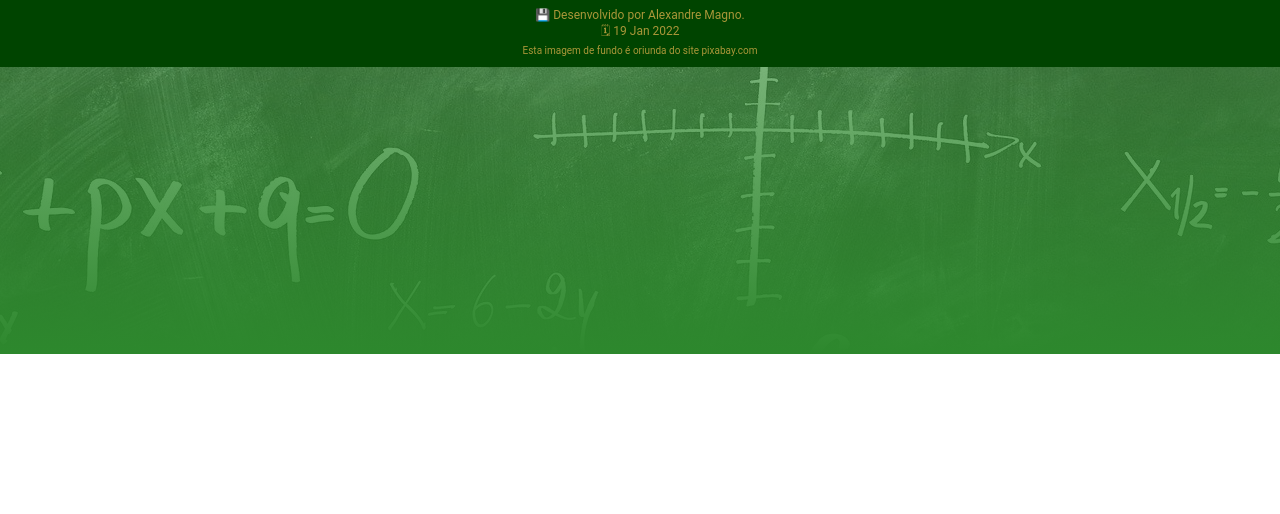
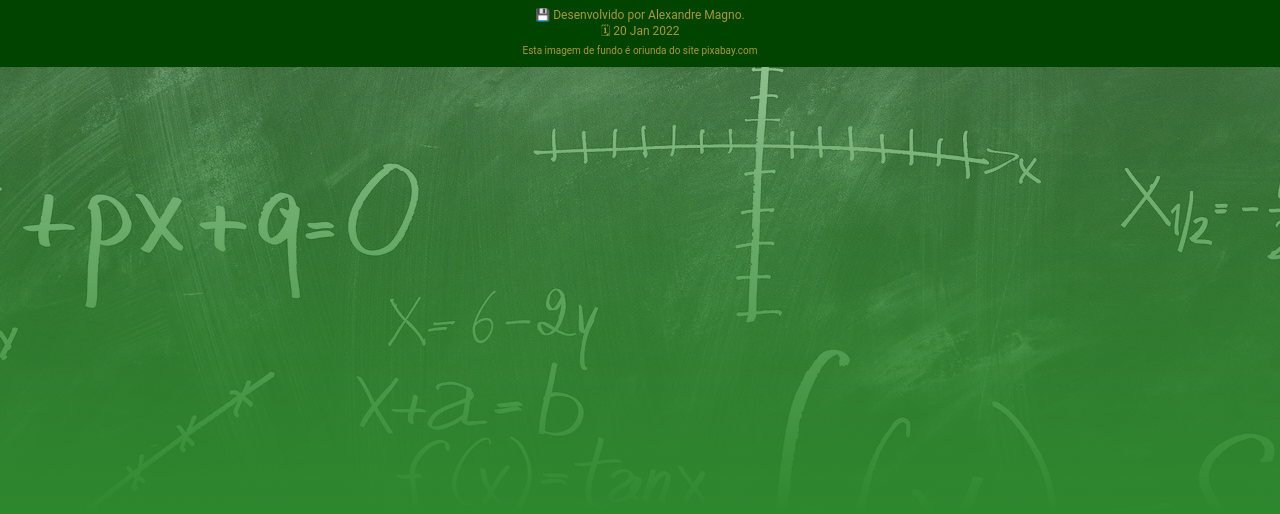
Before and after one commit to AlexandreUff/JogoDaVelha, a plain HTML site: page index.html in a window 1280 px wide. Shown: the part 446-960 px from the top of the page. Before the commit the page ends 800 px from the top, so only its background shows below. Drawn offline with Linux system fonts and the light colour scheme.

Commit message:
Modif: altura min. do gradiente-do-corpo; criação

```diff
--- a/estilo1.css
+++ b/estilo1.css
@@ -40,7 +40,7 @@ body {
 
 .gradiente-do-corpo{
     background-image: linear-gradient(to bottom, rgba(255, 255, 255, 0), #2D882D);
-    height: 100vh;
+    min-height: 120vh;
 }
 
 header {
--- a/index.html
+++ b/index.html
@@ -45,9 +45,9 @@
                 </p>
             </section>
 
-            <section class="main-footer" title="Desenvolvido por Alexandre Magno em 19 de janeiro de 2022.">
+            <section class="main-footer" title="Desenvolvido por Alexandre Magno em 20 de janeiro de 2022.">
                 <p>💾 Desenvolvido por Alexandre Magno.</p>
-                <p>🗓 <time datetime="2022-01-19 14:30">19 Jan 2022</time></p>
+                <p>🗓 <time datetime="2022-01-20 19:00">20 Jan 2022</time></p>
                 <small>Esta imagem de fundo é oriunda do site pixabay.com</small>
             </section>
         </footer>
```
